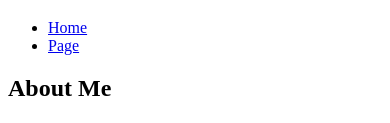
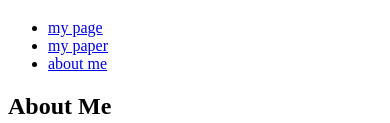
Before and after one commit to atisya/Finalproject, a plain HTML site: page index.html in a window 390 px wide. Shown: the part 369-492 px from the top of the page. Drawn offline with Linux system fonts and the light colour scheme.

```diff
--- a/index.html
+++ b/index.html
@@ -13,8 +13,9 @@
       </h1>
     <nav>
         <ul>
-            <li><a href="/">Home</a>
-            <li><a href="/link">Page</a>
+            <li><a href="#">my page</a>
+              <li><a href="#">my paper</a>
+                <li><a href="#">about me</a>
         </ul>
     </nav>
 </header>
@@ -23,7 +24,6 @@
 <div class="row">
   <div class="column left" style="background-color:white" >
     <h2> My Skill</h2>
-
         <input type="text" id="myInput" placeholder="Text here...">
         <button type="button" onclick="newElement()">Submit</button>
         <ul class="container float" id="myUL">
@@ -31,14 +31,12 @@
           <li>Golang</li>
           <li>Design and implment Signal system</li>
         </ul>
-
   </div>
   <div class="colum right" style="background-color:#bbb;">
     <h2> My Experience</h2>
   </div>
   <p>BAAC bank as Backend Developer</p>
-
-
+</div>
   <div class="colum right" style="background-color:#bbb">
          <h2> My Education</h2>
   </div>
--- a/style.css
+++ b/style.css
@@ -10,7 +10,6 @@
     border-style:solid;
     border-radius: 20px;
     border-color: green;
-    background-color:black;
     background-color: rgba(67,206,201,0.29);
   }
   p{
```
Lines whose indentation alone changed are shown as unchanged.
